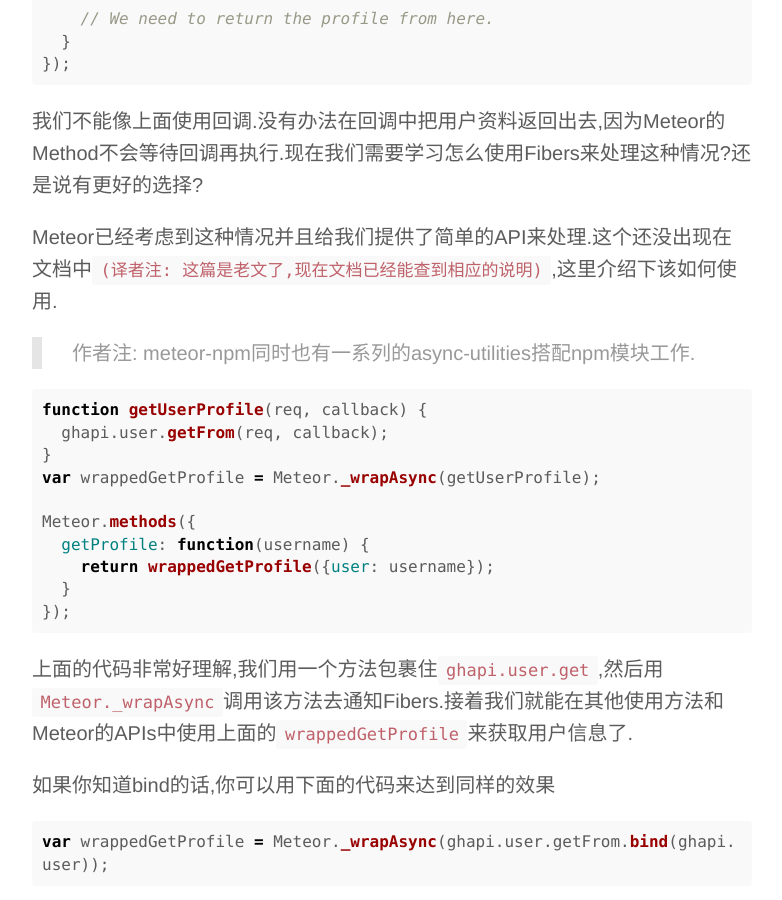
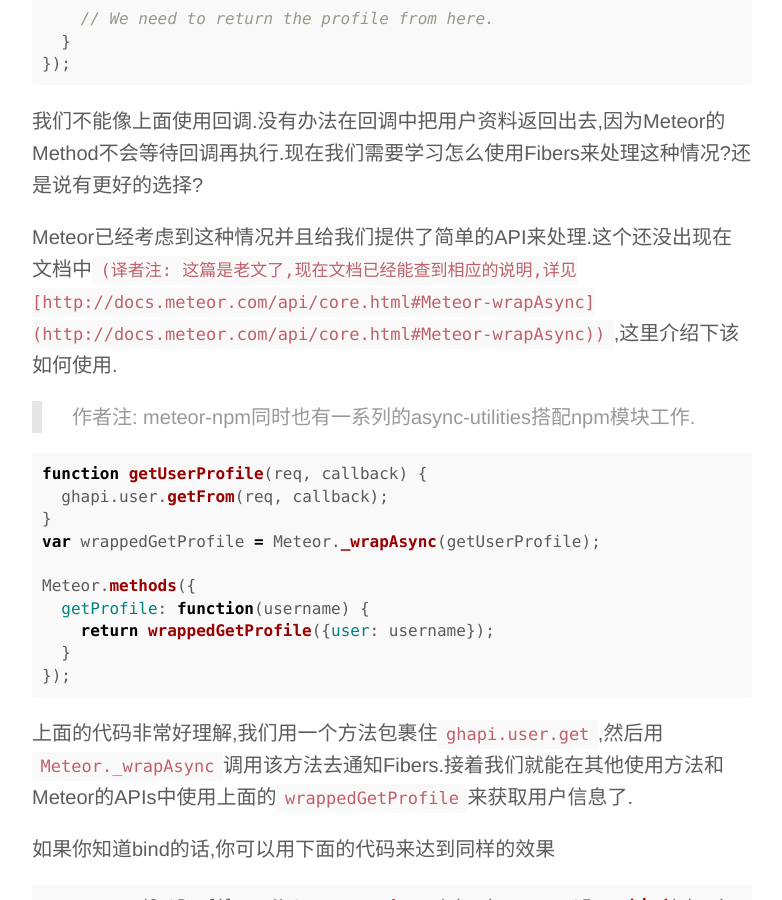
Before and after one commit to funkyLover/blog, a Jekyll site: the page built from posts/_posts/2017-03-16-meteor-fibers-and-event-loop.md, in a window 1280 px wide and 900 px high, scrolled down 5079 px. Shown: the whole window, without its empty margins (248-1030 px from the left). Built offline with Jekyll 4.4.1, drawn with Linux system fonts in a browser that asks for light colours; comment, search, counter and statistics services are not loaded; some of the changed lines change nothing that is shown.

Commit message:
* meteor.wrapAsync link

```diff
--- a/posts/_posts/2017-03-16-meteor-fibers-and-event-loop.md
+++ b/posts/_posts/2017-03-16-meteor-fibers-and-event-loop.md
@@ -108,7 +108,7 @@
 
 我们不能像上面使用回调.没有办法在回调中把用户资料返回出去,因为Meteor的Method不会等待回调再执行.现在我们需要学习怎么使用Fibers来处理这种情况?还是说有更好的选择?
 
-Meteor已经考虑到这种情况并且给我们提供了简单的API来处理.这个还没出现在文档中`(译者注: 这篇是老文了,现在文档已经能查到相应的说明)`,这里介绍下该如何使用.
+Meteor已经考虑到这种情况并且给我们提供了简单的API来处理.这个还没出现在文档中`(译者注: 这篇是老文了,现在文档已经能查到相应的说明,详见[http://docs.meteor.com/api/core.html#Meteor-wrapAsync](http://docs.meteor.com/api/core.html#Meteor-wrapAsync))`,这里介绍下该如何使用.
 
 > 作者注: meteor-npm同时也有一系列的async-utilities搭配npm模块工作.
 
```
